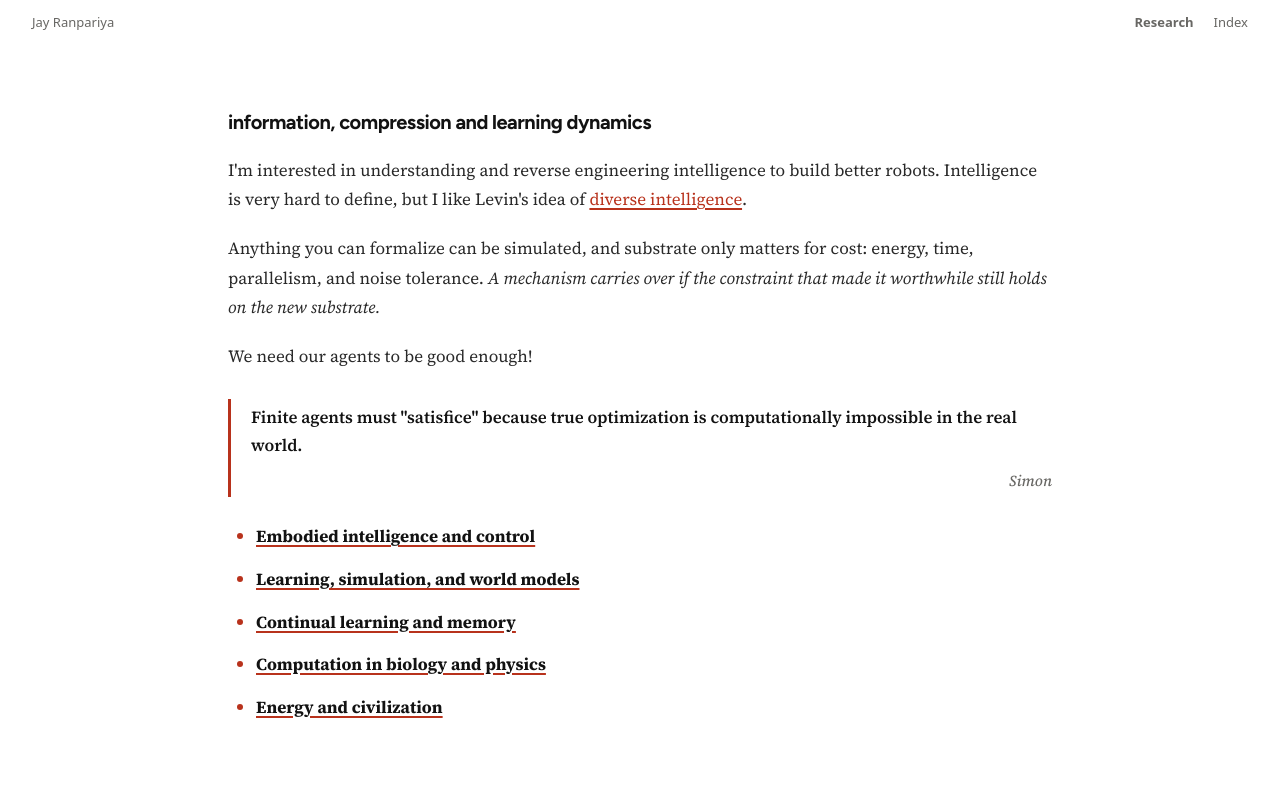
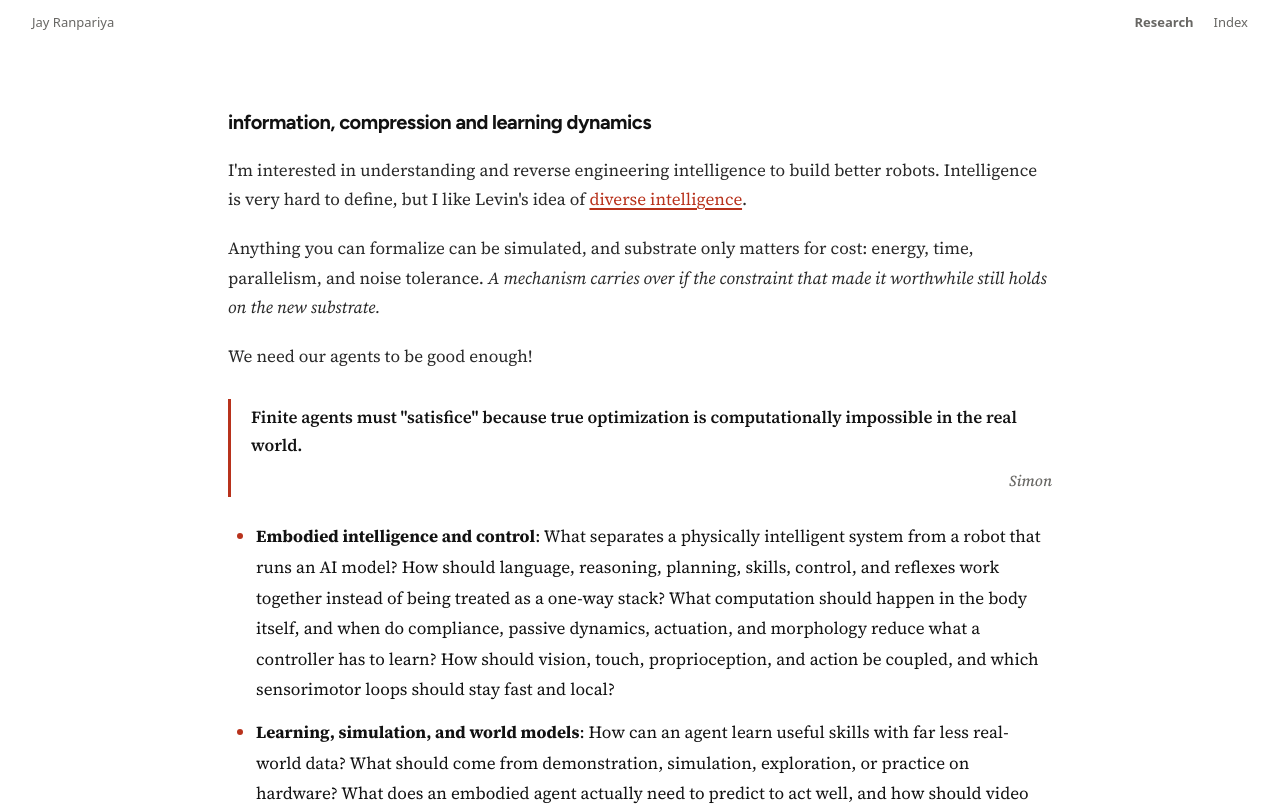
Before and after one commit to JDRanpariya/jdranpariya.github.io, a Next.js app in the folder apps/research/: page / in a window 1280 px wide. Shown: the top 806 px of the page. Built offline with nearby package versions, Linux system fonts and the light colour scheme.

Commit message:
restore research questions to homepage

```diff
--- a/apps/research/app/globals.css
+++ b/apps/research/app/globals.css
@@ -238,10 +238,6 @@ a:hover {
 
   .theme-list {
     @apply mt-6 list-disc space-y-3 pl-7 text-[1.0625rem] leading-[1.8] marker:text-accent;
-  }
-
-  .research-theme-link {
-    @apply font-bold;
   }
 
   .research-note-stack {
--- a/apps/research/app/page.tsx
+++ b/apps/research/app/page.tsx
@@ -16,7 +16,7 @@ export default async function Home({
       ? [params.notes]
       : [];
   const researchHome = parseResearchHome(researchHomeMarkdown);
-  const validSlugs = new Set(researchHome.themes.map((theme) => theme.slug));
+  const validSlugs = new Set(researchHome.notes.map((note) => note.slug));
   const initialPath = requestedPath.filter((slug) => validSlugs.has(slug));
   const requestedFocus = Number.parseInt(params.noteFocus ?? String(initialPath.length), 10);
   const initialFocus = Number.isFinite(requestedFocus)
--- a/apps/research/components/research-notes.tsx
+++ b/apps/research/components/research-notes.tsx
@@ -1,6 +1,6 @@
 "use client";
 
-import { parseResearchHome, type ResearchHome, type ResearchTheme } from "@/lib/research-home";
+import { parseResearchHome, type ResearchHome, type ResearchNote } from "@/lib/research-home";
 import {
   type CSSProperties,
   type ReactNode,
@@ -15,10 +15,10 @@ import {
 const PUBLISHED_MARKDOWN =
   "https://raw.githubusercontent.com/JDRanpariya/jdranpariya.github.io/refs/heads/main/apps/research/content/research-home.md";
 
-function normalizePath(path: string[], themes: ReadonlyMap<string, ResearchTheme>) {
+function normalizePath(path: string[], notes: ReadonlyMap<string, ResearchNote>) {
   const seen = new Set<string>();
   return path.filter((slug) => {
-    if (!themes.has(slug) || seen.has(slug)) return false;
+    if (!notes.has(slug) || seen.has(slug)) return false;
     seen.add(slug);
     return true;
   });
@@ -32,11 +32,11 @@ function hrefForPath(path: string[], focusIndex = path.length) {
   return query ? `/?${query}` : "/";
 }
 
-function resolveNote(reference: string, themes: ReadonlyMap<string, ResearchTheme>) {
+function resolveNote(reference: string, notes: ReadonlyMap<string, ResearchNote>) {
   const trimmed = reference.trim();
   return (
-    themes.get(trimmed) ??
-    [...themes.values()].find((theme) => theme.title.toLowerCase() === trimmed.toLowerCase())
+    notes.get(trimmed) ??
+    [...notes.values()].find((note) => note.title.toLowerCase() === trimmed.toLowerCase())
   );
 }
 
@@ -52,7 +52,7 @@ function noteReferenceFromDestination(destination?: string) {
 
 export function renderInline(
   text: string,
-  themes: ReadonlyMap<string, ResearchTheme>,
+  notes: ReadonlyMap<string, ResearchNote>,
   openNote?: (slug: string) => void
 ): ReactNode[] {
   return text.split(/(\[\[[^\]]+\]\]|\[[^\]]+\]\([^)]+\)|_[^_]+_)/g).map((part, index) => {
@@ -61,7 +61,7 @@ export function renderInline(
     if (wikiLink || link) {
       const destination = link?.[2];
       const noteReference = wikiLink?.[1] ?? noteReferenceFromDestination(destination);
-      const note = noteReference ? resolveNote(noteReference, themes) : undefined;
+      const note = noteReference ? resolveNote(noteReference, notes) : undefined;
       const label = wikiLink ? (wikiLink[2] ?? note?.title ?? wikiLink[1]) : link![1];
       if (noteReference && !note) return label;
       const isExternal = destination ? /^https?:\/\//u.test(destination) : false;
@@ -107,11 +107,11 @@ export function ResearchNotes({
   initialPath: string[];
 }) {
   const [researchDocument, setResearchDocument] = useState(initialDocument);
-  const themeBySlug = useMemo(
-    () => new Map(researchDocument.themes.map((theme) => [theme.slug, theme])),
-    [researchDocument.themes]
+  const noteBySlug = useMemo(
+    () => new Map(researchDocument.notes.map((note) => [note.slug, note])),
+    [researchDocument.notes]
   );
-  const [path, setPath] = useState(() => normalizePath(initialPath, themeBySlug));
+  const [path, setPath] = useState(() => normalizePath(initialPath, noteBySlug));
   const [focusIndex, setFocusIndex] = useState(() => initialFocus);
   const [obscured, setObscured] = useState<ReadonlySet<number>>(() => new Set());
   const pointerStartX = useRef<number | null>(null);
@@ -122,14 +122,14 @@ export function ResearchNotes({
 
   const panels = useMemo(
     () => [
-      { slug: "research", title: "Research", theme: undefined },
+      { slug: "research", title: "Research", note: undefined },
       ...path.map((slug) => ({
         slug,
-        title: themeBySlug.get(slug)?.title ?? slug,
-        theme: themeBySlug.get(slug),
+        title: noteBySlug.get(slug)?.title ?? slug,
+        note: noteBySlug.get(slug),
       })),
     ],
-    [path, themeBySlug]
+    [path, noteBySlug]
   );
 
   const writeLocation = useCallback(
@@ -208,7 +208,7 @@ export function ResearchNotes({
 
   const openTheme = useCallback(
     (slug: string, sourcePanelIndex: number) => {
-      if (!themeBySlug.has(slug)) return;
+      if (!noteBySlug.has(slug)) return;
       const existing = path.indexOf(slug);
       if (existing >= 0) {
         focusPane(existing + 1);
@@ -219,7 +219,7 @@ export function ResearchNotes({
       setFocusIndex(nextPath.length);
       writeLocation(nextPath, nextPath.length, "push");
     },
-    [focusPane, path, themeBySlug, writeLocation]
+    [focusPane, path, noteBySlug, writeLocation]
   );
 
   useEffect(() => {
@@ -237,7 +237,7 @@ export function ResearchNotes({
   useEffect(() => {
     const handlePopState = () => {
       const params = new URL(window.location.href).searchParams;
-      const nextPath = normalizePath(params.getAll("notes"), themeBySlug);
+      const nextPath = normalizePath(params.getAll("notes"), noteBySlug);
       const requestedFocus = Number.parseInt(
         params.get("noteFocus") ?? String(nextPath.length),
         10
@@ -247,7 +247,7 @@ export function ResearchNotes({
     };
     window.addEventListener("popstate", handlePopState);
     return () => window.removeEventListener("popstate", handlePopState);
-  }, [themeBySlug]);
+  }, [noteBySlug]);
 
   useEffect(
     () => () => {
@@ -321,7 +321,7 @@ export function ResearchNotes({
       const next = parseResearchHome(markdown);
       setResearchDocument(next);
       setPath((current) =>
-        normalizePath(current, new Map(next.themes.map((theme) => [theme.slug, theme])))
+        normalizePath(current, new Map(next.notes.map((note) => [note.slug, note])))
       );
     } catch {
       // Keep the bundled document visible if the published Markdown is malformed.
@@ -424,17 +424,15 @@ export function ResearchNotes({
             </button>
 
             <div className="research-note-scroll">
-              {panel.theme ? (
+              {panel.note ? (
                 <div className="research-note-content">
-                  <h1>{panel.theme.title}</h1>
-                  {panel.theme.questions
+                  <h1>{panel.note.title}</h1>
+                  {panel.note.body
                     .split(/\n\s*\n/u)
                     .filter(Boolean)
                     .map((paragraph, index) => (
                       <p key={`${panel.slug}-${index}`}>
-                        {renderInline(paragraph, themeBySlug, (slug) =>
-                          openTheme(slug, panelIndex)
-                        )}
+                        {renderInline(paragraph, noteBySlug, (slug) => openTheme(slug, panelIndex))}
                       </p>
                     ))}
                 </div>
@@ -444,7 +442,7 @@ export function ResearchNotes({
                     <h1>{researchDocument.title}</h1>
                     {researchDocument.introduction.map((paragraph) => (
                       <p key={paragraph}>
-                        {renderInline(paragraph, themeBySlug, (slug) => openTheme(slug, 0))}
+                        {renderInline(paragraph, noteBySlug, (slug) => openTheme(slug, 0))}
                       </p>
                     ))}
                     {researchDocument.quote ? (
@@ -457,18 +455,7 @@ export function ResearchNotes({
                   <ul className="theme-list">
                     {researchDocument.themes.map((theme) => (
                       <li key={theme.slug}>
-                        <a
-                          className="research-theme-link"
-                          href={hrefForPath([theme.slug])}
-                          onClick={(event) => {
-                            if (event.metaKey || event.ctrlKey || event.shiftKey || event.altKey)
-                              return;
-                            event.preventDefault();
-                            openTheme(theme.slug, 0);
-                          }}
-                        >
-                          {theme.title}
-                        </a>
+                        <strong>{theme.title}</strong>: {renderInline(theme.questions, noteBySlug)}
                       </li>
                     ))}
                   </ul>
--- a/apps/research/content/research-home.md
+++ b/apps/research/content/research-home.md
@@ -11,10 +11,20 @@ We need our agents to be good enough!
 
 ## Embodied intelligence and control {#embodied-intelligence-control}
 
+What separates a physically intelligent system from a robot that runs an AI model? How should language, reasoning, planning, skills, control, and reflexes work together instead of being treated as a one-way stack? What computation should happen in the body itself, and when do compliance, passive dynamics, actuation, and morphology reduce what a controller has to learn? How should vision, touch, proprioception, and action be coupled, and which sensorimotor loops should stay fast and local?
+
 ## Learning, simulation, and world models {#learning-simulation-world-models}
+
+How can an agent learn useful skills with far less real-world data? What should come from demonstration, simulation, exploration, or practice on hardware? What does an embodied agent actually need to predict to act well, and how should video models, physics models, digital twins, and real experience meet? How can a system notice that its model of the world or its own body is wrong?
 
 ## Continual learning and memory {#continual-learning-memory}
 
+How can a system keep learning after deployment without forgetting old skills or growing without bound? What should be learned end to end, and what should be handled by local learning rules or fixed structure? What should be replayed, compressed, integrated, or forgotten when an agent is offline, and can errors during physical practice decide what gets consolidated? Can a system reorganize, specialize, prune, reuse, and repair its own structure as its experience changes?
+
 ## Computation in biology and physics {#computation-biology-physics}
 
+Can morphogenesis, regeneration, and cell collectives be understood as computation? What are the thermodynamic limits of computation and learning, and why can a brain run on 20 W? Which biological mechanisms are portable computational principles, and which are consequences of biological constraints? What can engineering copy, what should it discard, and where can designed systems do better?
+
 ## Energy and civilization {#energy-civilization}
+
+Is the next major leap in civilization constrained by how much energy we can harness and direct? What would abundant energy make possible for manufacturing, research, and AI, and what would it take to move industry away from oil and finite resources?
--- a/apps/research/lib/research-home.ts
+++ b/apps/research/lib/research-home.ts
@@ -2,6 +2,12 @@ export type ResearchTheme = {
   slug: string;
   title: string;
   questions: string;
+};
+
+export type ResearchNote = {
+  slug: string;
+  title: string;
+  body: string;
 };
 
 export type ResearchHome = {
@@ -12,6 +18,7 @@ export type ResearchHome = {
     text: string;
   };
   themes: ResearchTheme[];
+  notes: ResearchNote[];
 };
 
 const sectionPattern = /^##\s+(.+?)\s+\{#([a-z0-9-]+)\}\s*$/gm;
@@ -76,5 +83,7 @@ export function parseResearchHome(markdown: string): ResearchHome {
     introduction: intro.copy,
     quote: intro.quote,
     themes,
+    // Theme questions belong to the homepage. There are no authored note pages yet.
+    notes: [],
   };
 }
```
Also changed, not shown: 2 other files (tests, documents, lock files or other folders).
